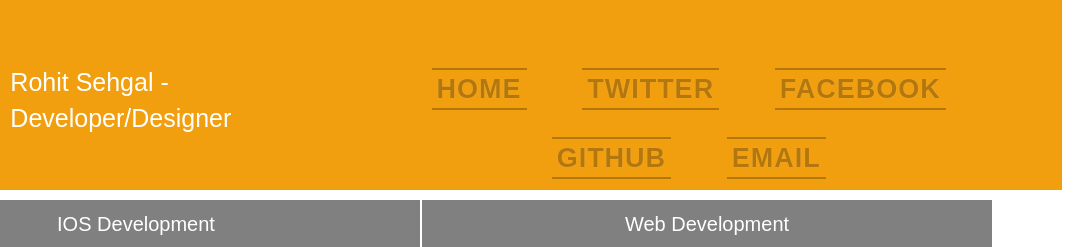
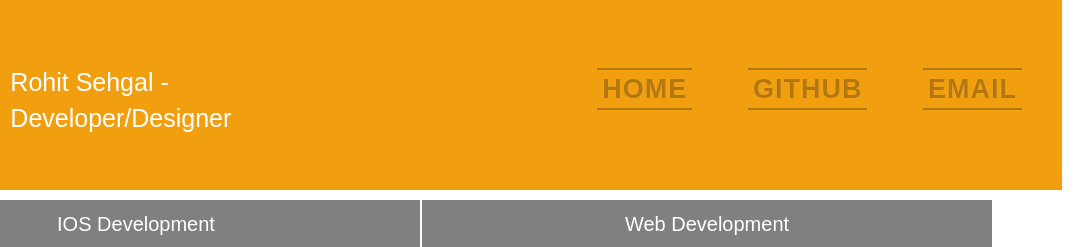
Before and after one commit to rohitbsehgal/rohitbsehgal.github.io, a plain HTML site: page index.html in a window 1280 px wide. Shown: the top 247 px of the page, 203-1280 px from the left. Drawn offline with Linux system fonts and the light colour scheme.

Commit message:
Update index.html

```diff
--- a/index.html
+++ b/index.html
@@ -25,8 +25,6 @@
         <center>
             <nav class="cl-effect-18 float-right">
               <a href="http://rohitbsehgal.github.io">Home</a>
-              <a href="http://twitter.com/rohit_rohitben" target="_blank">Twitter</a>
-              <a href="http://facebook.com/rohit.b.sehgal" target="_blank">Facebook</a>
               <a href="http://github.com/rohitbsehgal" target="_blank">Github</a>
               <a href="mailto:rohitsehgal1998@gmail.com">Email</a>
             </nav>
```
